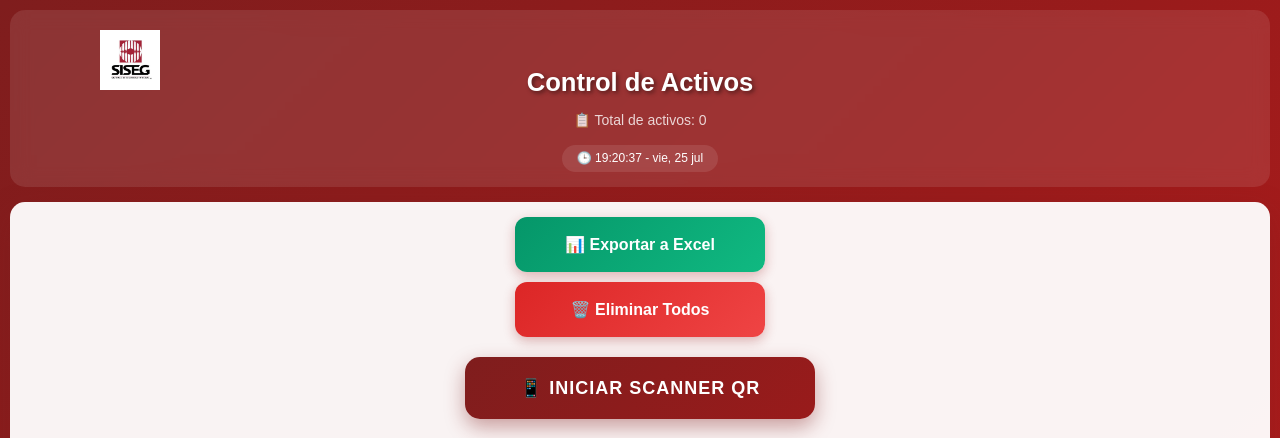
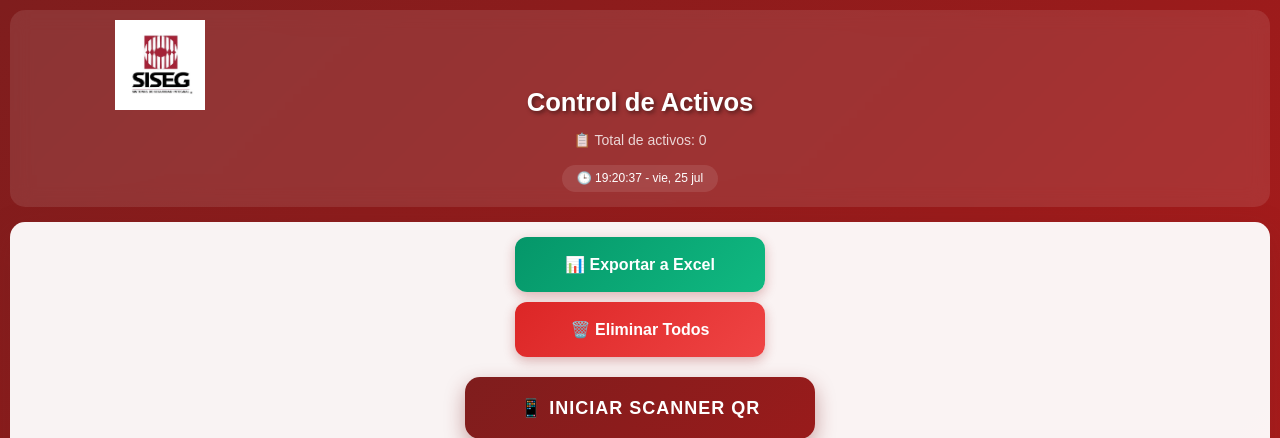
Before and after one commit to JesusR18/PagTickets2, a Django app: page / in a window 1280 px wide. Shown: the top 438 px of the page. Run offline with Django 5.2, Linux system fonts and the light colour scheme; data that the repository does not hold is empty; some libraries are stand-ins or nearby versions.

Commit message:
cambios logo 4

```diff
--- a/pagTickets/templates/index.html
+++ b/pagTickets/templates/index.html
@@ -494,12 +494,12 @@
 </head>
 <body>
     <div class="header">
-        <div class="logo-container" style="position: absolute; top: 20px; left: 20px; background: none; padding: 0; box-shadow: none;">
-            <!-- Logo oficial de SISEG completo sin recortes -->
+        <div class="logo-container" style="position: absolute; top: 10px; left: 10px; background: none; padding: 0; box-shadow: none;">
+            <!-- Logo oficial de SISEG más grande y más esquinado -->
             <img src="{% static 'images/logo.jpg' %}" alt="SISEG - Sistemas de Seguridad Integral"
-                 style="width: 200px; height: auto; max-height: 60px; object-fit: contain;">
+                 style="width: 280px; height: auto; max-height: 90px; object-fit: contain;">
         </div>
-        <h1 style="margin-top: 40px; font-size: 1.6em;">Control de Activos</h1>
+        <h1 style="margin-top: 60px; font-size: 1.6em;">Control de Activos</h1>
         <div id="contador-activos" style="margin-top: 10px; font-size: 14px; color: rgba(255, 255, 255, 0.8);">
             📋 Total de activos: <span id="total-activos">Cargando...</span>
         </div>
```
